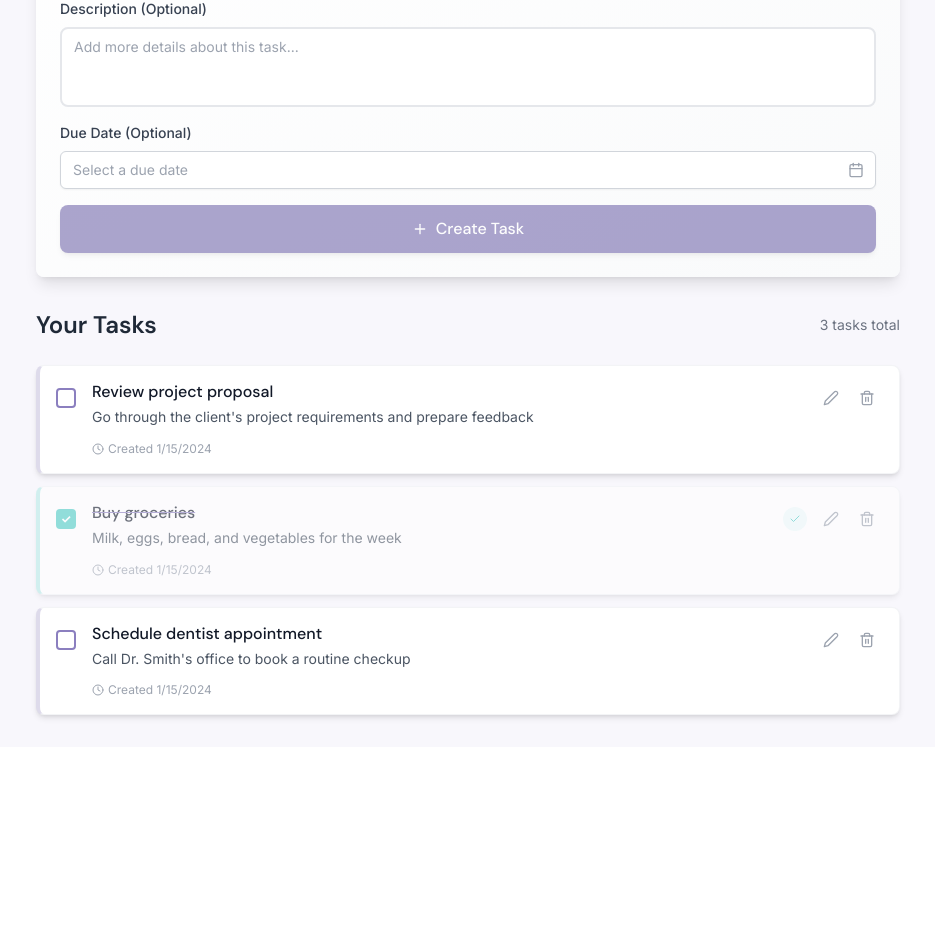
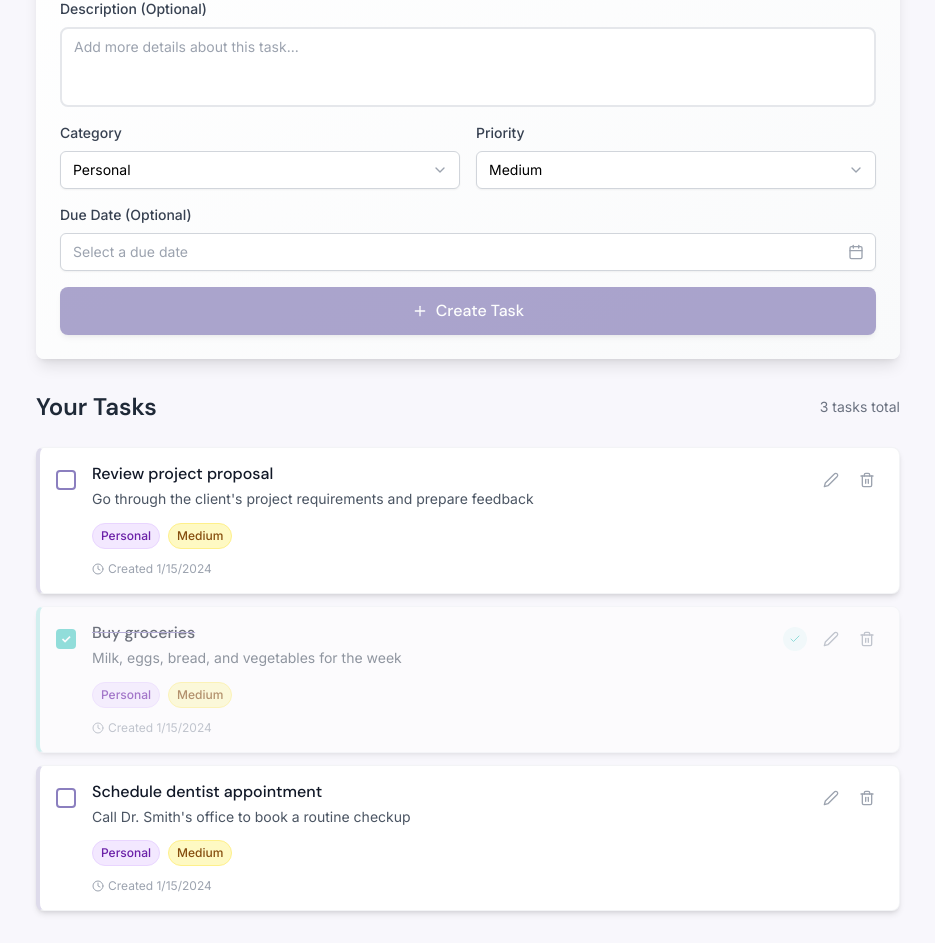
Before and after one commit to apper-canvas/dailyflow-circuit-program, a React (Vite) app: page / in a window 1280 px wide. Shown: the part 499-1442 px from the top of the page, without its empty margins (172-1107 px from the left). Before the commit the page ends 1246 px from the top, so only its background shows below. Built offline with nearby package versions, Linux system fonts and the light colour scheme.

Commit message:
Add task categories and priority levels with color-coded indicators

```diff
--- a/src/components/molecules/TaskCard.jsx
+++ b/src/components/molecules/TaskCard.jsx
@@ -11,11 +11,13 @@ import { cn } from "@/utils/cn"
 import { format, isValid, parseISO } from "date-fns"
 
 const TaskCard = ({ task, onToggleComplete, onDelete, onUpdate }) => {
-  const [isDeleting, setIsDeleting] = useState(false)
+const [isDeleting, setIsDeleting] = useState(false)
   const [showDeleteConfirm, setShowDeleteConfirm] = useState(false)
   const [isEditing, setIsEditing] = useState(false)
   const [editTitle, setEditTitle] = useState(task.title)
   const [editDescription, setEditDescription] = useState(task.description || "")
+  const [editCategory, setEditCategory] = useState(task.category || "Personal")
+  const [editPriority, setEditPriority] = useState(task.priority || "Medium")
   const [isSaving, setIsSaving] = useState(false)
   const handleToggleComplete = async () => {
     try {
@@ -38,9 +40,11 @@ const handleDelete = async () => {
     }
   }
 
-  const handleEdit = () => {
+const handleEdit = () => {
     setEditTitle(task.title)
     setEditDescription(task.description || "")
+    setEditCategory(task.category || "Personal")
+    setEditPriority(task.priority || "Medium")
     setIsEditing(true)
   }
 
@@ -52,9 +56,11 @@ const handleDelete = async () => {
 
     setIsSaving(true)
     try {
-      const updates = {
+const updates = {
         title: editTitle.trim(),
-        description: editDescription.trim()
+        description: editDescription.trim(),
+        category: editCategory,
+        priority: editPriority
       }
       await onUpdate(task.Id, updates)
       setIsEditing(false)
@@ -92,6 +98,25 @@ const handleDelete = async () => {
     } catch {
       return null
     }
+}
+
+  const getPriorityColor = (priority) => {
+    switch (priority) {
+      case 'High': return 'bg-red-100 text-red-800 border-red-200'
+      case 'Medium': return 'bg-yellow-100 text-yellow-800 border-yellow-200'
+      case 'Low': return 'bg-green-100 text-green-800 border-green-200'
+      default: return 'bg-gray-100 text-gray-800 border-gray-200'
+    }
+  }
+
+  const getCategoryColor = (category) => {
+    switch (category) {
+      case 'Work': return 'bg-blue-100 text-blue-800 border-blue-200'
+      case 'Personal': return 'bg-purple-100 text-purple-800 border-purple-200'
+      case 'Shopping': return 'bg-emerald-100 text-emerald-800 border-emerald-200'
+      case 'Health': return 'bg-pink-100 text-pink-800 border-pink-200'
+      default: return 'bg-gray-100 text-gray-800 border-gray-200'
+    }
   }
 
   const dueDateInfo = formatDueDate(task.dueDate)
@@ -123,7 +148,7 @@ const handleDelete = async () => {
           </motion.div>
 
 <div className="flex-1 min-w-0">
-            {isEditing ? (
+{isEditing ? (
               <div className="space-y-3">
                 <div>
                   <Input
@@ -142,6 +167,33 @@ const handleDelete = async () => {
                     disabled={isSaving}
                     className="text-sm font-body min-h-[60px]"
                   />
+                </div>
+                <div className="grid grid-cols-2 gap-3">
+                  <div>
+                    <select
+                      value={editCategory}
+                      onChange={(e) => setEditCategory(e.target.value)}
+                      disabled={isSaving}
+                      className="w-full px-2 py-1 border border-gray-300 rounded text-xs font-body focus:outline-none focus:ring-2 focus:ring-primary focus:border-transparent disabled:bg-gray-50"
+                    >
+                      <option value="Work">Work</option>
+                      <option value="Personal">Personal</option>
+                      <option value="Shopping">Shopping</option>
+                      <option value="Health">Health</option>
+                    </select>
+                  </div>
+                  <div>
+                    <select
+                      value={editPriority}
+                      onChange={(e) => setEditPriority(e.target.value)}
+                      disabled={isSaving}
+                      className="w-full px-2 py-1 border border-gray-300 rounded text-xs font-body focus:outline-none focus:ring-2 focus:ring-primary focus:border-transparent disabled:bg-gray-50"
+                    >
+                      <option value="High">High</option>
+                      <option value="Medium">Medium</option>
+                      <option value="Low">Low</option>
+                    </select>
+                  </div>
                 </div>
                 <div className="flex items-center gap-2">
                   <Button
@@ -195,6 +247,23 @@ const handleDelete = async () => {
                     Click to add description...
                   </p>
                 )}
+
+<div className="flex items-center justify-between mt-3">
+                  <div className="flex items-center gap-2">
+                    <span className={cn(
+                      "px-2 py-1 rounded-full text-xs font-medium border",
+                      getCategoryColor(task.category || "Personal")
+                    )}>
+                      {task.category || "Personal"}
+                    </span>
+                    <span className={cn(
+                      "px-2 py-1 rounded-full text-xs font-medium border",
+                      getPriorityColor(task.priority || "Medium")
+                    )}>
+                      {task.priority || "Medium"}
+                    </span>
+                  </div>
+                </div>
 
                 <div className="flex items-center gap-4 mt-3 text-xs text-gray-400 font-body">
                   {dueDateInfo && (
--- a/src/components/molecules/TaskForm.jsx
+++ b/src/components/molecules/TaskForm.jsx
@@ -10,9 +10,11 @@ import Card from "@/components/atoms/Card"
 import ApperIcon from "@/components/ApperIcon"
 
 const TaskForm = ({ onTaskCreated }) => {
-  const [title, setTitle] = useState("")
+const [title, setTitle] = useState("")
   const [description, setDescription] = useState("")
   const [dueDate, setDueDate] = useState(null)
+  const [category, setCategory] = useState("Personal")
+  const [priority, setPriority] = useState("Medium")
   const [isSubmitting, setIsSubmitting] = useState(false)
 
 const handleSubmit = async (e) => {
@@ -26,10 +28,12 @@ const handleSubmit = async (e) => {
     setIsSubmitting(true)
 
     try {
-      const newTask = {
+const newTask = {
         title: title.trim(),
         description: description.trim(),
-        dueDate: dueDate ? dueDate.toISOString() : null
+        dueDate: dueDate ? dueDate.toISOString() : null,
+        category,
+        priority
       }
 
       await onTaskCreated(newTask)
@@ -38,6 +42,8 @@ const handleSubmit = async (e) => {
       setTitle("")
       setDescription("")
       setDueDate(null)
+      setCategory("Personal")
+      setPriority("Medium")
 
       toast.success("Task created successfully!")
     } catch (error) {
@@ -88,6 +94,50 @@ const handleSubmit = async (e) => {
               className="font-body"
             />
           </div>
+<div className="grid grid-cols-1 md:grid-cols-2 gap-4">
+            <div className="space-y-2">
+              <label className="block text-sm font-medium text-gray-700 font-body">
+                Category
+              </label>
+              <div className="relative">
+                <select
+                  value={category}
+                  onChange={(e) => setCategory(e.target.value)}
+                  disabled={isSubmitting}
+                  className="w-full px-3 py-2 border border-gray-300 rounded-md shadow-sm text-sm font-body focus:outline-none focus:ring-2 focus:ring-primary focus:border-transparent disabled:bg-gray-50 disabled:text-gray-500 appearance-none bg-white"
+                >
+                  <option value="Work">Work</option>
+                  <option value="Personal">Personal</option>
+                  <option value="Shopping">Shopping</option>
+                  <option value="Health">Health</option>
+                </select>
+                <div className="absolute inset-y-0 right-0 flex items-center pr-3 pointer-events-none">
+                  <ApperIcon name="ChevronDown" className="h-4 w-4 text-gray-400" />
+                </div>
+              </div>
+            </div>
+
+            <div className="space-y-2">
+              <label className="block text-sm font-medium text-gray-700 font-body">
+                Priority
+              </label>
+              <div className="relative">
+                <select
+                  value={priority}
+                  onChange={(e) => setPriority(e.target.value)}
+                  disabled={isSubmitting}
+                  className="w-full px-3 py-2 border border-gray-300 rounded-md shadow-sm text-sm font-body focus:outline-none focus:ring-2 focus:ring-primary focus:border-transparent disabled:bg-gray-50 disabled:text-gray-500 appearance-none bg-white"
+                >
+                  <option value="High">High</option>
+                  <option value="Medium">Medium</option>
+                  <option value="Low">Low</option>
+                </select>
+                <div className="absolute inset-y-0 right-0 flex items-center pr-3 pointer-events-none">
+                  <ApperIcon name="ChevronDown" className="h-4 w-4 text-gray-400" />
+                </div>
+              </div>
+            </div>
+          </div>
 
           <div className="space-y-2">
             <label className="block text-sm font-medium text-gray-700 font-body">
--- a/src/services/api/taskService.js
+++ b/src/services/api/taskService.js
@@ -28,6 +28,8 @@ async create(taskData) {
       Id: Math.max(...this.tasks.map(t => t.Id), 0) + 1,
       ...taskData,
       dueDate: taskData.dueDate || null,
+      category: taskData.category || "Personal",
+      priority: taskData.priority || "Medium",
       isCompleted: false,
       createdAt: new Date().toISOString(),
       updatedAt: new Date().toISOString()
```
